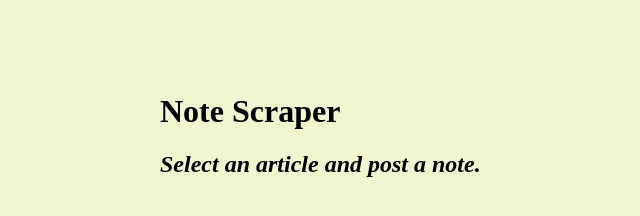
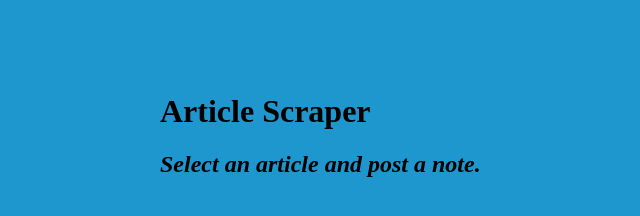
Before and after one commit to JJRRMM/scrapensave, a website: page public/index.html in a window 1280 px wide. Shown: the whole page, without its empty margins (0-640 px from the left). Drawn offline with nearby package versions, Linux system fonts and the light colour scheme; no server answers.

Commit message:
updating files

```diff
--- a/public/app.js
+++ b/public/app.js
@@ -74,20 +74,20 @@ $(document).on("click", "#savenote", function() {
       // Grab the id associated with the article from the submit button
       var thisId = $(this).attr("data-id");
 
-      // Run a POST request to change the note, using what's entered in the inputs
+      // Run a DELETE request to delete the note, using what's entered in the inputs
       $.ajax({
         method: "DELETE",
         url: "/articles/" + thisId,
-
+        data: {id: thisId}
       })
         // With that done
-        .then(function(data) {
+        .then(function (data) {
           // Log the response
           console.log(data);
           // Empty the notes section
           $("#notes").empty();
         });
-        $("#titleinput").val("");
-        $("#bodyinput").val("");
-      });
+      $("#titleinput").val("");
+      $("#bodyinput").val("");
+    });
   // Also, remove the values entered in the input and textarea for note entry
--- a/public/index.html
+++ b/public/index.html
@@ -4,7 +4,7 @@
     <meta charset="UTF-8">
     <title>Scraping With Mongoose</title>
     <style>
-      body { background-color: #F2F6D0 }
+      body { background-color: rgb(30, 150, 206) }
       #wrapper {
         width: 960px;
         margin-left: auto;
@@ -38,7 +38,7 @@
   </head>
   <body>
     <div id="wrapper">
-      <h1>Note Scraper</h1>
+      <h1>Article Scraper</h1>
       <h2><i>Select an article and post a note.</i></h2>
       <div id="articles"></div>
       <div id="notes"></div>
```
Also changed, not shown: server.js (+9 -6 lines).
